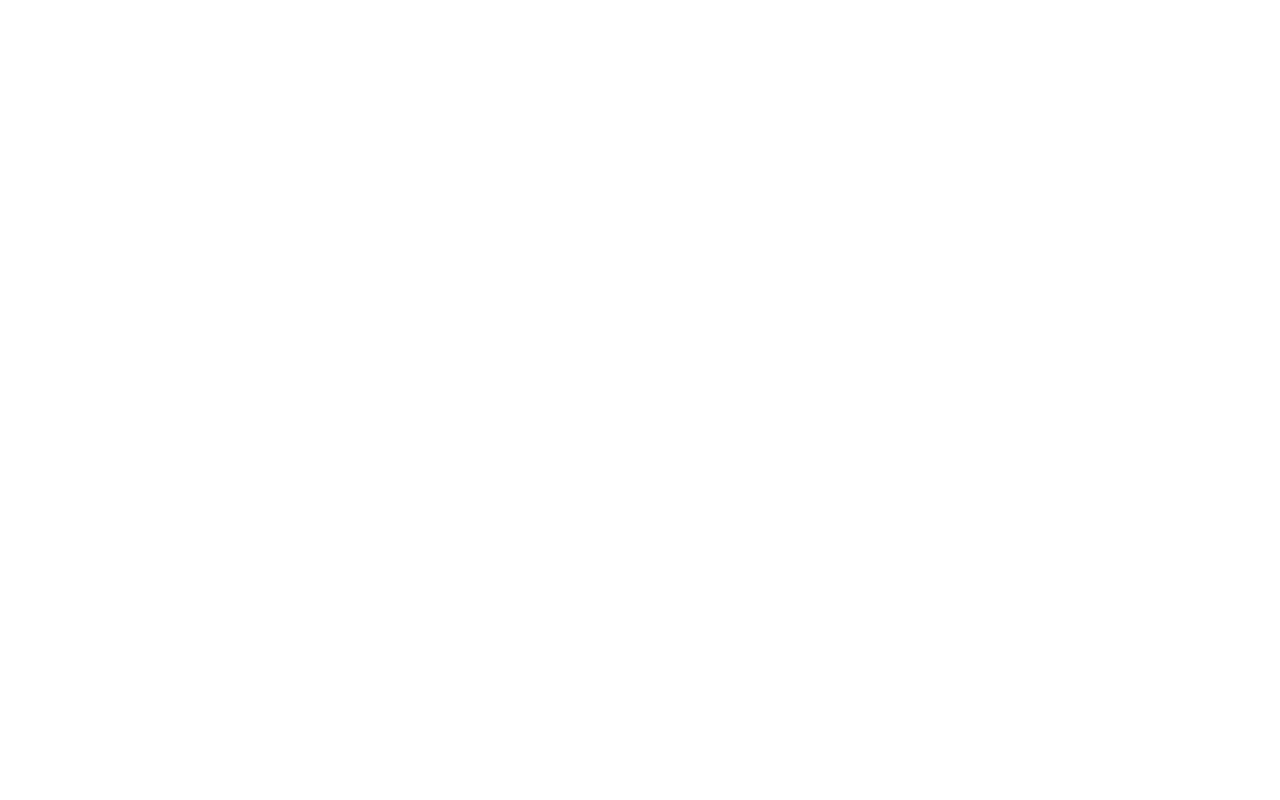
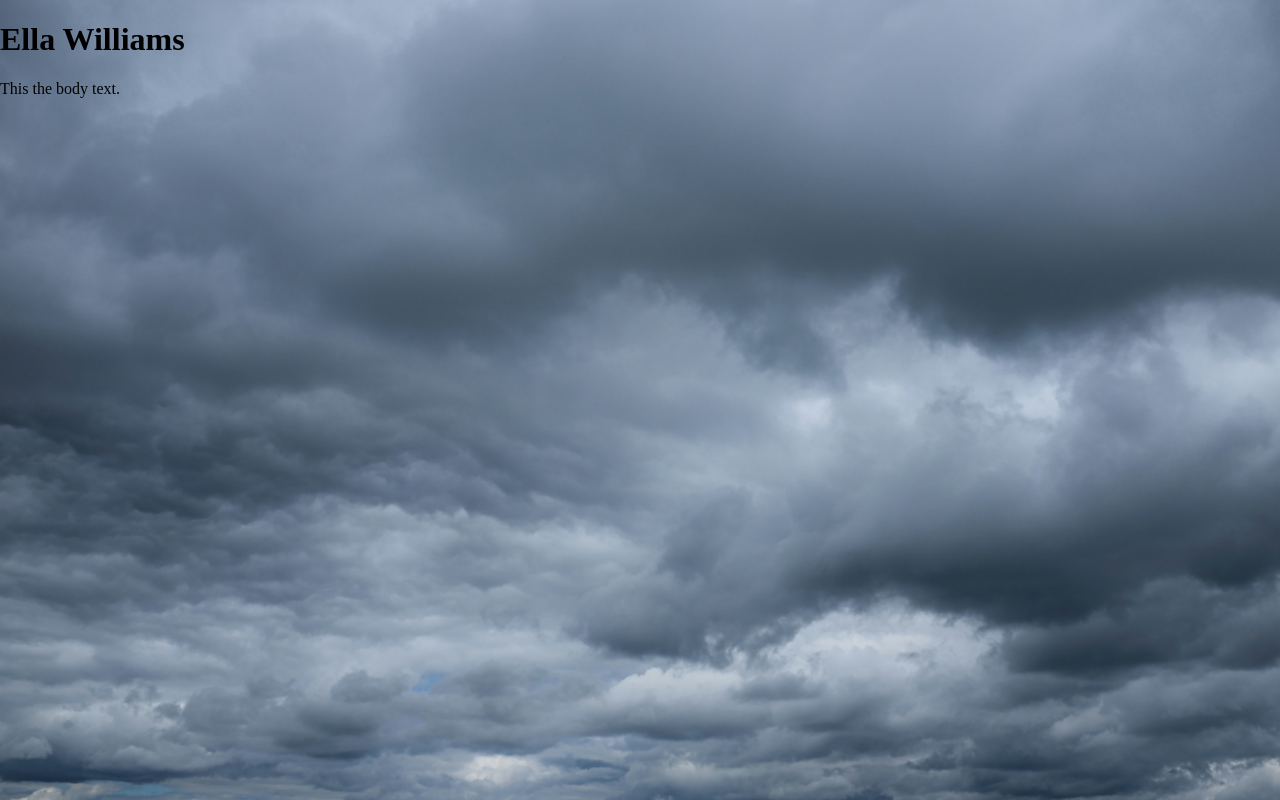
Before and after one commit to E11aW/Ella-Personal-Website, a plain HTML site: page main.html in a window 1280 px wide. Drawn offline with Linux system fonts and the light colour scheme.

Commit message:
Added assets

```diff
--- a/main.html
+++ b/main.html
@@ -1,3 +1,13 @@
+<!DOCTYPE html>
 <html>
+<link rel="stylesheet" href="style.css">
+<script src="effects.js"></script>
+
+<body>
+    <h1>
+        Ella Williams
+    </h1>
+    This the body text.
+</body>
 
 </html>
--- /dev/null
+++ b/style.css
@@ -0,0 +1,11 @@
+body {
+    background-image: url("foggy.jpg");
+    background-repeat: no-repeat;
+    background-size: cover;
+    /* height: 100vh;
+    width: 100vw; */
+    margin: 0;
+    padding: 0;
+    background-position: center;
+    background-attachment: fixed;
+}
```
Also changed, not shown: effects.js (added), foggy.jpg (added), raindrop.webp (added), 2 other files.
